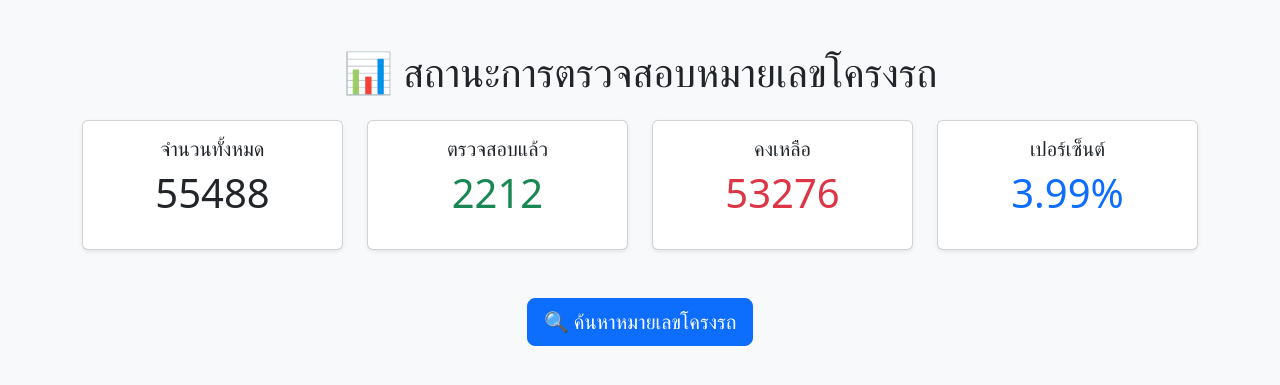
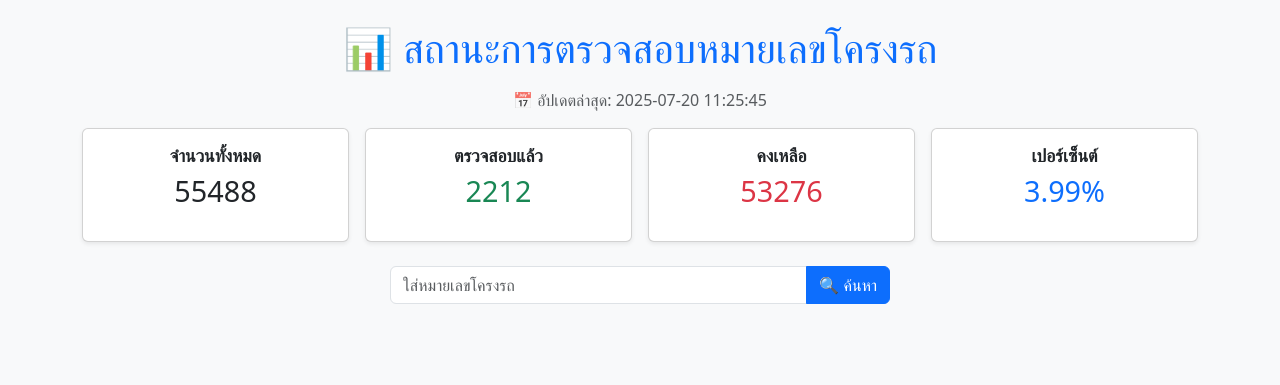
Before and after one commit to kittiphong430/pj1, a Flask app: page / in a window 1280 px wide. Shown: the top 385 px of the page. Run offline with Flask 3, Linux system fonts and the light colour scheme; data comes from the database, SQL or seed files in the repository.

Commit message:
Add files via upload

```diff
--- a/app.py
+++ b/app.py
@@ -1,84 +1,55 @@
 from flask import Flask, render_template, request
 import sqlite3
-from datetime import datetime
-import os
 import glob
 
 app = Flask(__name__)
 
-# ใช้ path แบบ absolute เพื่อให้หา .db เจอบน Render
-BASE_DIR = os.path.dirname(os.path.abspath(__file__))
+# โหลดไฟล์ฐานข้อมูลทั้งหมด
+db_files = sorted(glob.glob("vehicles_part*_updated.db"))
 
-def get_db_files():
-    return sorted(glob.glob(os.path.join(BASE_DIR, "vehicles_part*.db")))
+def query_all_dbs(query, params=()):
+    results = []
+    for db_file in db_files:
+        conn = sqlite3.connect(db_file)
+        cur = conn.cursor()
+        cur.execute(query, params)
+        results.extend(cur.fetchall())
+        conn.close()
+    return results
 
-def get_all_connections():
-    for db_file in get_db_files():
-        conn = sqlite3.connect(db_file)
-        conn.row_factory = sqlite3.Row
-        yield conn
-
-# ฟังก์ชันสร้างตาราง vehicles หากยังไม่มี
-def ensure_db_schema():
-    for conn in get_all_connections():
-        cur = conn.cursor()
-        try:
-            cur.execute("""
-                CREATE TABLE IF NOT EXISTS vehicles (
-                    vehicle_number TEXT,
-                    status TEXT
-                )
-            """)
-            # เพิ่มข้อมูลตัวอย่างหากว่างเปล่า
-            cur.execute("SELECT COUNT(*) FROM vehicles")
-            if cur.fetchone()[0] == 0:
-                cur.executemany("INSERT INTO vehicles (vehicle_number, status) VALUES (?, ?)", [
-                    ("ABC123", "ตรวจสอบแล้ว"),
-                    ("DEF456", "ยังไม่ตรวจ"),
-                    ("GHI789", "ตรวจสอบแล้ว"),
-                ])
-            conn.commit()
-        except Exception as e:
-            print("DB init error:", e)
-        finally:
-            conn.close()
-
-# เรียกเมื่อเริ่มต้น
-ensure_db_schema()
-
-@app.route('/')
+@app.route("/", methods=["GET"])
 def index():
-    total = 0
-    checked = 0
-    for conn in get_all_connections():
-        cur = conn.cursor()
-        try:
-            total += cur.execute("SELECT COUNT(*) FROM vehicles").fetchone()[0]
-            checked += cur.execute("SELECT COUNT(*) FROM vehicles WHERE status = 'ตรวจสอบแล้ว'").fetchone()[0]
-        except sqlite3.OperationalError as e:
-            print(f"Database error in {conn}: {e}")
-        conn.close()
+    vehicle_number = request.args.get("vehicle_number", "").strip()
+    total = sum([query_all_dbs("SELECT COUNT(*) FROM vehicles")[i][0] for i in range(len(db_files))])
+    checked = sum([query_all_dbs("SELECT COUNT(*) FROM vehicles WHERE status = 'ตรวจสอบแล้ว'")[i][0] for i in range(len(db_files))])
     remaining = total - checked
     percent = round((checked / total) * 100, 2) if total else 0
-    return render_template('index.html', total=total, checked=checked, remaining=remaining, percent=percent)
 
-@app.route('/search')
+    search_result = None
+    if vehicle_number:
+        rows = query_all_dbs("SELECT vehicle_number, status FROM vehicles WHERE vehicle_number = ?", (vehicle_number,))
+        if rows:
+            status = rows[0][1]
+            if status == "ตรวจสอบแล้ว":
+                msg = f"หมายเลข {vehicle_number} ได้รับการตรวจสอบแล้ว ✅"
+            else:
+                msg = f"หมายเลข {vehicle_number} ยังไม่ได้รับการตรวจสอบ ❌"
+            search_result = {"status": status, "message": msg}
+        else:
+            search_result = {"status": "ไม่อยู่ในกลุ่มเป้าหมาย", "message": f"หมายเลข {vehicle_number} ไม่ได้อยู่ในกลุ่มเป้าหมาย 🔍"}
+
+    return render_template("index.html", total=total, checked=checked, remaining=remaining,
+                           percent=percent, search_result=search_result)
+
+@app.route("/search")
 def search():
-    vehicle_number = request.args.get('vehicle_number')
+    query = request.args.get("vehicle_number", "").strip()
     result = None
-    for conn in get_all_connections():
-        cur = conn.cursor()
-        try:
-            cur.execute("SELECT * FROM vehicles WHERE vehicle_number = ?", (vehicle_number,))
-            row = cur.fetchone()
-            if row:
-                result = dict(row)
-                break
-        except sqlite3.OperationalError as e:
-            print(f"Database error in {conn}: {e}")
-        finally:
-            conn.close()
-    return render_template('search.html', result=result)
+    if query:
+        rows = query_all_dbs("SELECT vehicle_number, status FROM vehicles WHERE vehicle_number = ?", (query,))
+        if rows:
+            result = {"หมายเลขโครงรถ": rows[0][0], "สถานะ": rows[0][1]}
+    return render_template("search.html", result=result)
 
-if __name__ == '__main__':
+if __name__ == "__main__":
     app.run(debug=True)
--- a/requirements.txt
+++ b/requirements.txt
@@ -1,2 +1,2 @@
-Flask
+flask
 gunicorn
--- a/templates/index.html
+++ b/templates/index.html
@@ -1,41 +1,56 @@
-
 <!DOCTYPE html>
 <html lang="th">
 <head>
     <meta charset="UTF-8">
+    <meta name="viewport" content="width=device-width, initial-scale=1">
     <title>สถานะการตรวจสอบ</title>
     <link href="https://cdn.jsdelivr.net/npm/bootstrap@5.3.0/dist/css/bootstrap.min.css" rel="stylesheet">
+    <style>
+        .card-title {
+            font-size: 1.1rem;
+            font-weight: 600;
+        }
+        .display-6 {
+            font-size: 1.8rem;
+        }
+        .search-box {
+            max-width: 500px;
+            margin: auto;
+        }
+    </style>
 </head>
 <body class="bg-light">
-<div class="container mt-5">
-    <h1 class="mb-4 text-center">📊 สถานะการตรวจสอบหมายเลขโครงรถ</h1>
-    <div class="row text-center">
-        <div class="col-md-3">
-            <div class="card shadow-sm">
+<div class="container py-4">
+    <h1 class="mb-3 text-center text-primary">📊 สถานะการตรวจสอบหมายเลขโครงรถ</h1>
+    <p class="text-center text-muted">📅 อัปเดตล่าสุด: 2025-07-20 11:25:45</p>
+
+    <div class="row text-center g-3 mb-4">
+        <div class="col-6 col-md-3">
+            <div class="card shadow-sm h-100">
                 <div class="card-body">
                     <h5 class="card-title">จำนวนทั้งหมด</h5>
                     <p class="display-6">{{ total }}</p>
                 </div>
             </div>
         </div>
-        <div class="col-md-3">
-            <div class="card shadow-sm">
+        <div class="col-6 col-md-3">
+            <div class="card shadow-sm h-100">
                 <div class="card-body">
                     <h5 class="card-title">ตรวจสอบแล้ว</h5>
                     <p class="display-6 text-success">{{ checked }}</p>
                 </div>
             </div>
         </div>
-        <div class="col-md-3">
-            <div class="card shadow-sm">
+        <div class="col-6 col-md-3">
+            <div class="card shadow-sm h-100">
                 <div class="card-body">
                     <h5 class="card-title">คงเหลือ</h5>
                     <p class="display-6 text-danger">{{ remaining }}</p>
                 </div>
             </div>
         </div>
-        <div class="col-md-3">
-            <div class="card shadow-sm">
+        <div class="col-6 col-md-3">
+            <div class="card shadow-sm h-100">
                 <div class="card-body">
                     <h5 class="card-title">เปอร์เซ็นต์</h5>
                     <p class="display-6 text-primary">{{ percent }}%</p>
@@ -43,9 +58,23 @@
             </div>
         </div>
     </div>
-    <div class="mt-5 text-center">
-        <a href="/search" class="btn btn-primary btn-lg">🔍 ค้นหาหมายเลขโครงรถ</a>
+
+    <!-- 🔍 ฟอร์มค้นหา -->
+    <form method="get" action="/" class="search-box mb-4">
+        <div class="input-group">
+            <input type="text" name="vehicle_number" placeholder="ใส่หมายเลขโครงรถ" class="form-control" required>
+            <button type="submit" class="btn btn-primary">🔍 ค้นหา</button>
+        </div>
+    </form>
+
+    <!-- 🔎 แสดงผลการค้นหา -->
+    {% if search_result %}
+    <div class="alert mt-4 text-center {% if search_result.status == 'ตรวจสอบแล้ว' %}alert-primary{% elif search_result.status in ['ยังไม่ตรวจสอบ', 'ไม่อยู่ในกลุ่มเป้าหมาย'] %}alert-danger{% endif %}">
+        <h5>🔎 ผลการค้นหา:</h5>
+        <p class="mb-0"><strong>{{ search_result.message }}</strong></p>
     </div>
+    {% endif %}
+
 </div>
 </body>
 </html>
```
Also changed, not shown: templates/search.html (+11 -7 lines).
